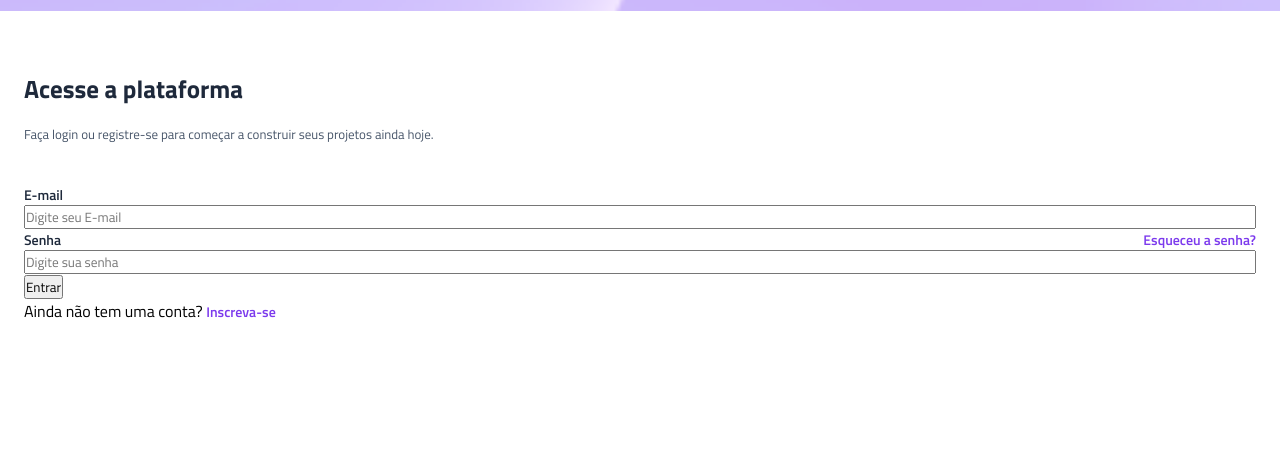
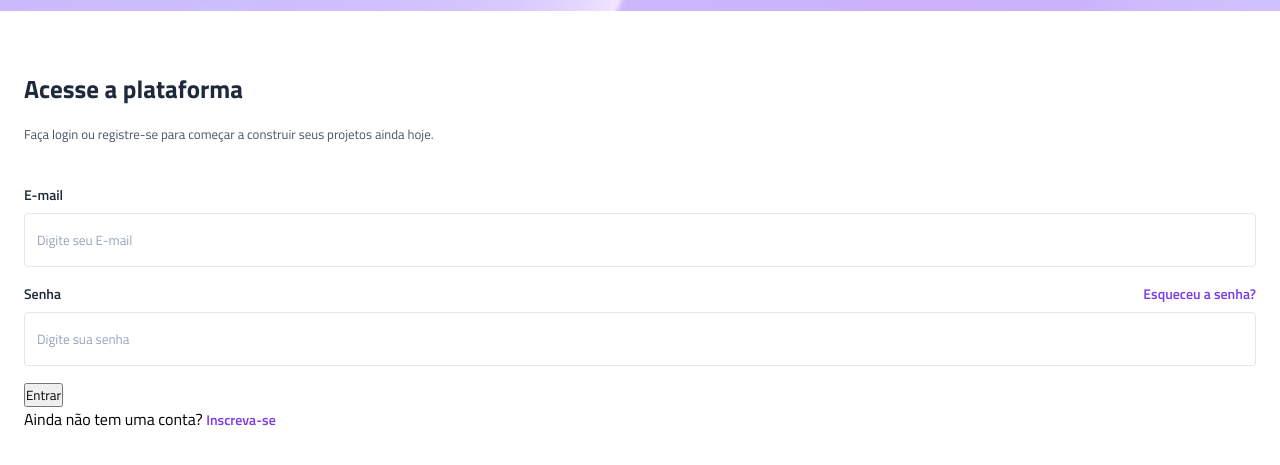
Before and after one commit to Larabeatriz08/projeto_vertigo, a plain HTML site: page index.html in a window 1280 px wide. Shown: the part 123-588 px from the top of the page. Drawn offline with Linux system fonts and the light colour scheme.

Commit message:
estilização da input

```diff
--- a/style.css
+++ b/style.css
@@ -8,6 +8,8 @@
 :root {
     --gray-800: #1E293B;
     --gray-600: #475569;
+    --gray-400: #94A3B8;
+    --gray-200: #E2E8F0;
     --purple:   #7C3AED;
 
 }
@@ -50,12 +52,15 @@ main {
 .input-box{
     display: flex;
     flex-direction: column;
+    gap: 0.5rem;
+    margin-bottom: 1rem;
 }
 
 .input-box div {
     display: flex;
     justify-content: space-between;
     align-items: center;
+
 }
 
 
@@ -64,6 +69,22 @@ main {
     font-size: 0.875rem;
     color: var(--gray-800);
     font-weight: 600;
+}
+
+.login input {
+    padding: 1rem 0.75rem;
+    border: 1px solid var(--gray-200);
+    border-radius: 0.25rem;
+    color: var(--gray-800)
+}
+
+.login input::placeholder {
+    color: var(--gray-400);
+}
+
+.login input:hover,
+.login input:focus {
+    outline: 1px solid var (--purple);
 }
 
 
```
